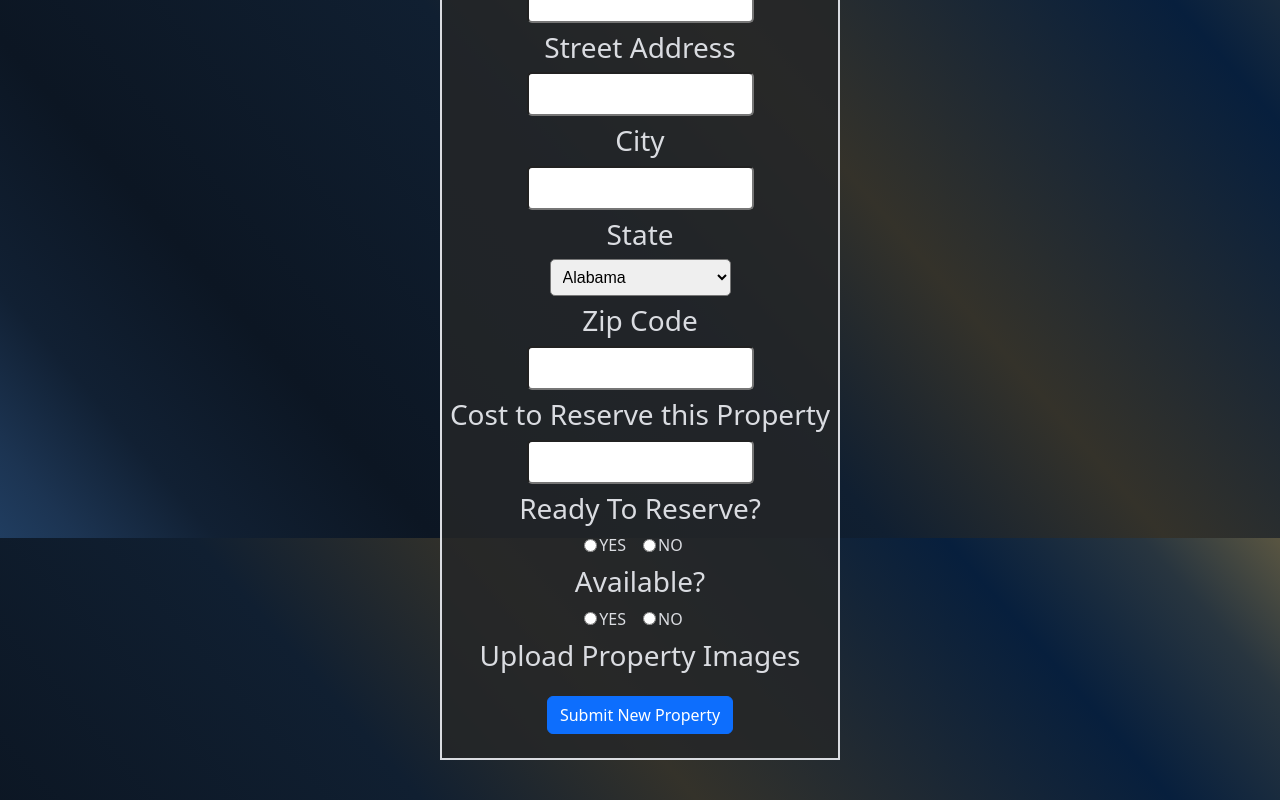
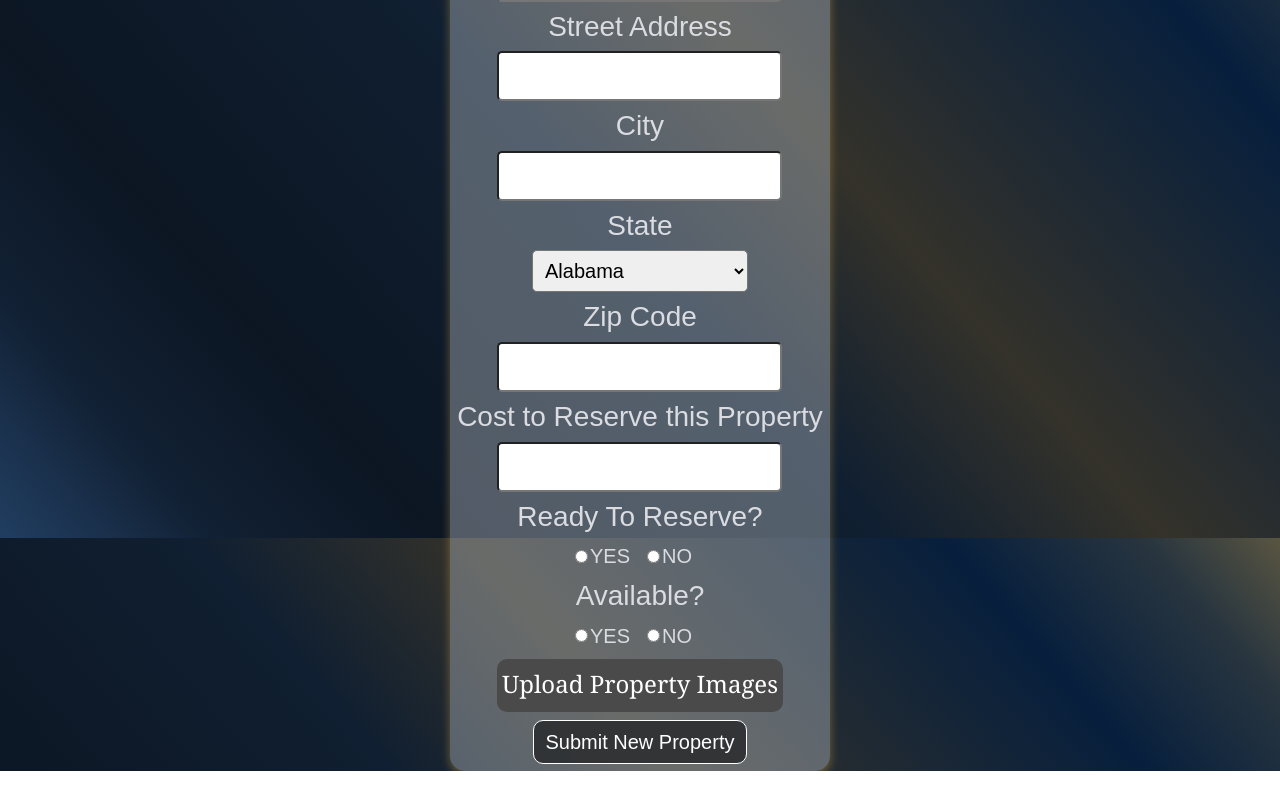
Before and after one commit to mjh1985codeman/timber-ridge, a React (Create React App) app in the folder client/: page /properties/addproperty in a window 1280 px wide. Shown: the part 262-1062 px from the top of the page. After the commit the page ends 1033 px from the top, so only its background shows below. Built offline with nearby package versions, Linux system fonts and the light colour scheme.

Commit message:
added stylings to the upload button and forms

```diff
--- a/client/src/components/AddProperty.js
+++ b/client/src/components/AddProperty.js
@@ -214,8 +214,8 @@ export default function Property() {
         <label>NO</label>
         </div>
       </Form.Label>
-      <label htmlFor="pic-upload">
-        <h3>Upload Property Images</h3>
+      <label className="upload-label-style" htmlFor="pic-upload">
+        <h4 className="uploadprop-txt">Upload Property Images</h4>
       <input
         className='hide'
         type="file"
--- a/client/src/index.css
+++ b/client/src/index.css
@@ -160,20 +160,26 @@ html {
   margin: 0.5rem;
 }
 
+/* form stylings  */
+
 .formstyle {
   display: flex;
   justify-content: center;
+  margin: 2vh;
 }
 
 .formcontent {
-  border: #dadce1 solid 2px;
-  background-color: hsla(210, 3%, 15%, 0.822);
   display: flex;
+  background-color: hsla(210, 10%, 73%, 0.418);
+  justify-content: center;
   flex-direction: column;
   align-items: center;
-  margin: 5vh;
-  padding: 1vh;
+  font-family: 'Cardo', sans-serif;
+  font-size: 20px;
+  padding: 7px;
   color: var(--text-color);
+  border-radius: 15px;
+  box-shadow: 0 3px 10px hsla(40, 97%, 64%, 0.377);
 }
 
 .formcontent h2 {
@@ -191,7 +197,39 @@ html {
 }
 
 .formcontent button {
-  margin: 2vh;
+  background-color: hsla(220, 4%, 15%, 0.781);
+  margin-top: 1vh;
+  color: hsl(0, 0%, 100%);
+  border: solid hsl(0, 0%, 100%) 1px;
+  border-radius: 10px;
+  font-size: 20px;
+}
+
+.formcontent button:hover {
+  opacity: 0.8 !important;
+  background-color: #888 !important;
+  border: solid 1px hsl(0, 0%, 15%);
+}
+
+.uploadprop-txt {
+  margin-top: 6px;
+  padding: 5px;
+  font-family: Georgia, 'Times New Roman', Times, serif;
+}
+
+.upload-label-style {
+  display: flex;
+  justify-content: center;
+  align-items: center;
+  background-color: hsl(0, 0%, 29%);
+  color: hsl(0, 0%, 100%);
+  font-family: sans-serif;
+  border-radius: 10px;
+  cursor: pointer;
+}
+
+.upload-label-style:hover {
+  border: solid 2px hsl(0, 0%, 0%);
 }
 
 .calinput {
```
